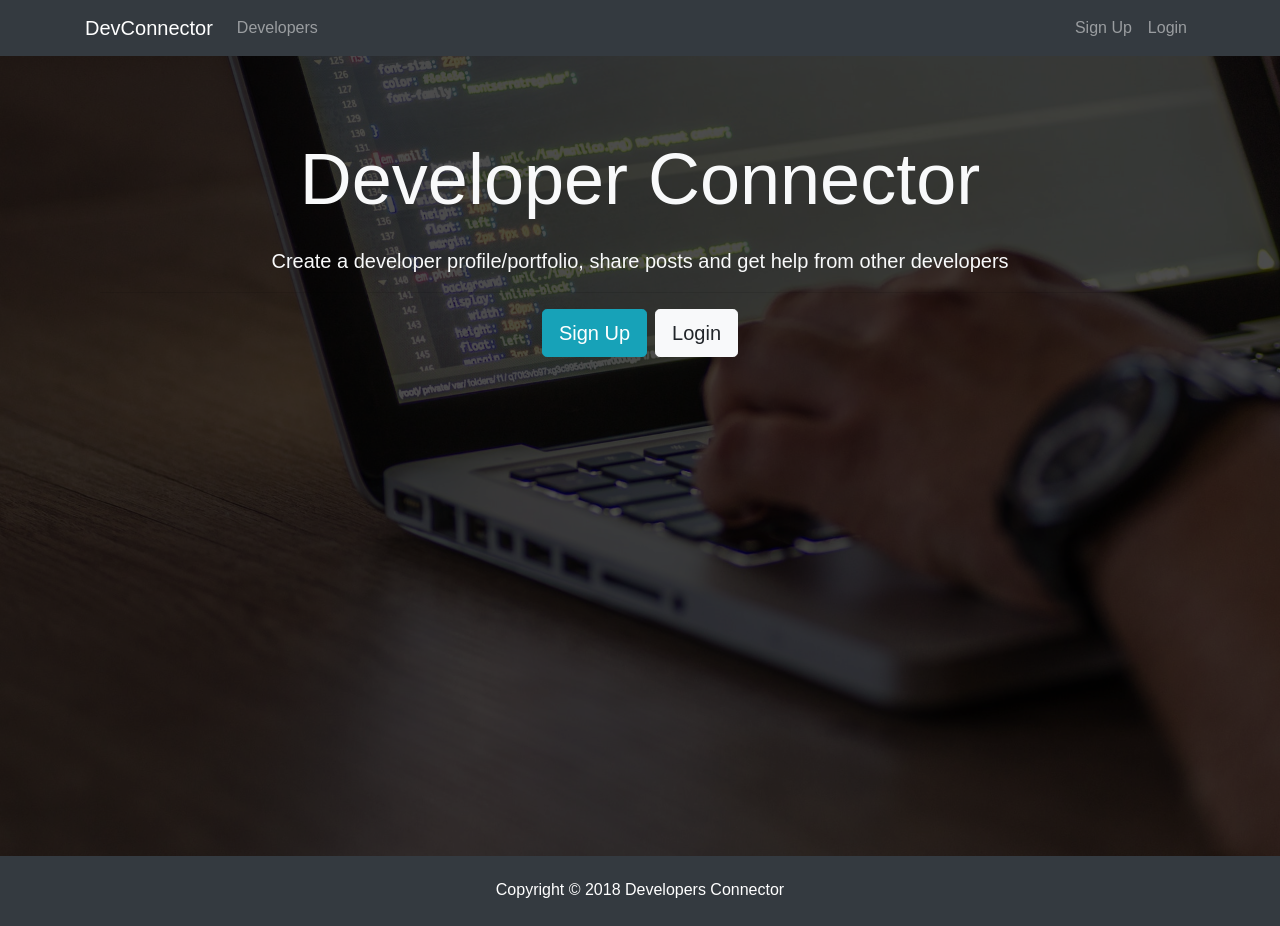
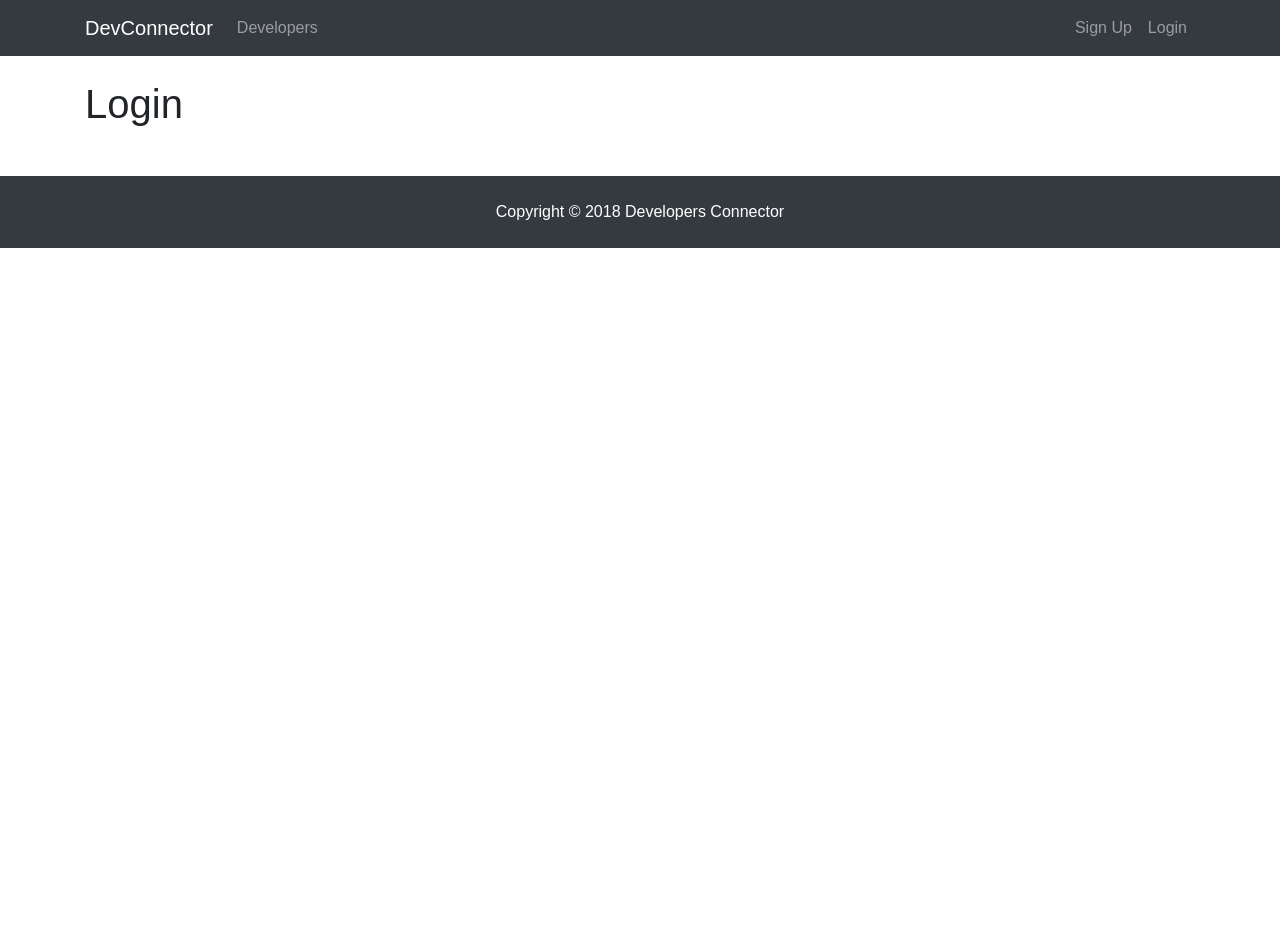
Before and after one commit to Dxtobi/Bee-social, a React (Create React App) app in the folder client/: page /login in a window 1280 px wide. After the commit the page ends 800 px from the top, so only its background shows below. Built offline with nearby package versions, Linux system fonts and the light colour scheme.

Commit message:
React router setup

```diff
--- a/client/package.json
+++ b/client/package.json
@@ -5,6 +5,7 @@
   "dependencies": {
     "react": "^16.3.2",
     "react-dom": "^16.3.2",
+    "react-router-dom": "^4.2.2",
     "react-scripts": "1.1.4"
   },
   "scripts": {
--- a/client/src/App.js
+++ b/client/src/App.js
@@ -1,17 +1,28 @@
 import React, { Component } from 'react';
+import { BrowserRouter as Router, Route } from 'react-router-dom';
+
 import Navbar from './components/layout/Navbar';
 import Footer from './components/layout/Footer';
 import Landing from './components/layout/Landing';
+import Register from './components/auth/Register';
+import Login from './components/auth/Login';
+
 import './App.css';
 
 class App extends Component {
   render() {
     return (
-      <div className="App">
-        <Navbar/>
-        <Landing/>
-        <Footer/>
-      </div>
+      <Router>
+        <div className="App">
+          <Navbar/>
+            <Route exact path="/" component={ Landing } />
+            <div className="container">
+              <Route exact path="/register" component={ Register } />
+              <Route exact path="/login" component={ Login } />
+            </div>
+          <Footer/>
+        </div>
+      </Router>
     );
   }
 }
--- /dev/null
+++ b/client/src/components/auth/Login.js
@@ -0,0 +1,13 @@
+import React, { Component } from 'react';
+
+class Login extends Component {
+    render() {
+        return (
+              <div>
+              <h1>Login</h1>
+              </div>
+        )
+    }
+}
+
+export default Login;
--- /dev/null
+++ b/client/src/components/auth/Register.js
@@ -0,0 +1,13 @@
+import React, { Component } from 'react';
+
+class Register extends Component {
+    render() {
+        return (
+              <div>
+              <h1>Register</h1>
+              </div>
+        )
+    }
+}
+
+export default Register;
--- a/client/src/components/layout/Footer.js
+++ b/client/src/components/layout/Footer.js
@@ -1,9 +1,10 @@
 import React, { Component } from 'react';
 
-export default () => {
+const Footer = () => {
     return (
         <footer className="bg-dark text-white mt-5 p-4 text-center">
             Copyright &copy; { new Date().getFullYear() } Developers Connector
         </footer>
     )
 }
+export default Footer;
--- a/client/src/components/layout/Landing.js
+++ b/client/src/components/layout/Landing.js
@@ -1,4 +1,5 @@
 import React, { Component } from 'react';
+import { Link } from 'react-router-dom';
 
 class Landing extends Component {
     render() {
@@ -12,8 +13,8 @@
                         </h1>
                         <p className="lead"> Create a developer profile/portfolio, share posts and get help from other developers</p>
                         <hr />
-                        <a href="register.html" className="btn btn-lg btn-info mr-2">Sign Up</a>
-                        <a href="login.html" className="btn btn-lg btn-light">Login</a>
+                        <Link to="/register" className="btn btn-lg btn-info mr-2">Sign Up</Link>
+                        <Link to="/login" className="btn btn-lg btn-light">Login</Link>
                       </div>
                     </div>
                   </div>
--- a/client/src/components/layout/Navbar.js
+++ b/client/src/components/layout/Navbar.js
@@ -1,4 +1,5 @@
 import React, { Component } from 'react';
+import { Link } from 'react-router-dom';
 
 class Navbar extends Component {
     render() {
@@ -6,7 +7,7 @@
 
           <nav className="navbar navbar-expand-sm navbar-dark bg-dark mb-4">
             <div className="container">
-              <a className="navbar-brand" href="landing.html">DevConnector</a>
+              <Link className="navbar-brand" to="/">DevConnector</Link>
               <button className="navbar-toggler" type="button" data-toggle="collapse" data-target="#mobile-nav">
                 <span className="navbar-toggler-icon"></span>
               </button>
@@ -14,17 +15,17 @@
               <div className="collapse navbar-collapse" id="mobile-nav">
                 <ul className="navbar-nav mr-auto">
                   <li className="nav-item">
-                    <a className="nav-link" href="profiles.html"> Developers
-                    </a>
+                    <Link className="nav-link" to="/profiles"> Developers
+                    </Link>
                   </li>
                 </ul>
 
                 <ul className="navbar-nav ml-auto">
                   <li className="nav-item">
-                    <a className="nav-link" href="register.html">Sign Up</a>
+                    <Link className="nav-link" to="/register">Sign Up</Link>
                   </li>
                   <li className="nav-item">
-                    <a className="nav-link" href="login.html">Login</a>
+                    <Link className="nav-link" to="/login">Login</Link>
                   </li>
                 </ul>
               </div>
```
